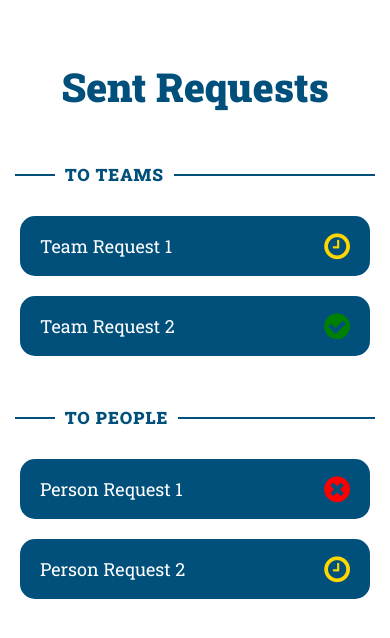
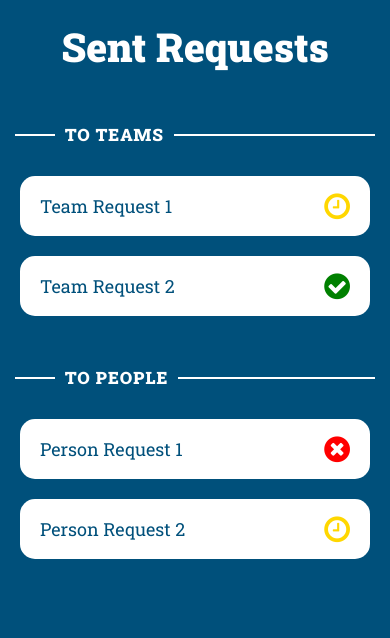
Before and after one commit to hrani2/skill_harbor_465, a React Native app in the folder skill_harbor/: screen /SentRequests in a window 390 px wide. Shown: the top 638 px of the page. Built offline with nearby package versions, Linux system fonts and the light colour scheme.

Commit message:
Inverted internal pages color scheme to fix contrast issues

```diff
--- a/skill_harbor/Browse.js
+++ b/skill_harbor/Browse.js
@@ -78,7 +78,7 @@ const Browse = ({ route, navigation }) => {
     <View style={styles.container}>
       {/* Back Button */}
       <TouchableOpacity style={styles.backButton} onPress={handleBackPress}>
-        <Icon name="arrow-left" size={24} color="#FFF" />
+        <Icon name="arrow-left" size={24} color="#00507B" />
       </TouchableOpacity>
 
       <Text style={styles.header}>{teamname}</Text>
@@ -101,7 +101,7 @@ const Browse = ({ route, navigation }) => {
 
       {/* Home Button */}
       <TouchableOpacity style={styles.homeButton} onPress={handleHomePress}>
-          <Icon name="home" size={30} color="#FFF" />
+          <Icon name="home" size={30} color="#00507B" />
         </TouchableOpacity>
       </View>
   );
@@ -112,12 +112,12 @@ const { width } = Dimensions.get('window');
 const styles = StyleSheet.create({
   container: {
     flex: 1,
-    backgroundColor: '#FFF', // Dark blue background
+    backgroundColor: '#00507B', // Dark blue background
   },
   header: {
     fontSize: 30,
     fontWeight: 'bold',
-    color: '#00507B',
+    color: '#FFF',
     textAlign: 'center',
     padding: 20,
     marginTop: 40,
@@ -125,7 +125,7 @@ const styles = StyleSheet.create({
   subheader: {
     fontSize: 22,
     fontFamily: 'RobotoSlab-Bold',
-    color: '#00507B',
+    color: '#FFF',
     paddingLeft: 20,
     paddingBottom: 10,
   },
@@ -136,7 +136,7 @@ const styles = StyleSheet.create({
     flexDirection: 'row',
     justifyContent: 'space-between',
     alignItems: 'center',
-    backgroundColor: '#00507B',
+    backgroundColor: '#FFF',
     borderRadius: 15,
     marginHorizontal: 20,
     marginBottom: 20,
@@ -146,7 +146,7 @@ const styles = StyleSheet.create({
   name: {
     fontSize: 20,
     fontFamily: 'RobotoSlab-Regular',
-    color: '#FFF',
+    color: '#00507B',
   },
   rating: {
     fontSize: 20,
@@ -163,7 +163,7 @@ const styles = StyleSheet.create({
     marginBottom: 50,
   },
   recommendation: {
-    backgroundColor: '#00507B',
+    backgroundColor: '#FFF',
     borderRadius: 15,
     padding: 10,
     width: width * 0.4, // Adjust the width as per your design requirement
@@ -183,7 +183,7 @@ const styles = StyleSheet.create({
     position: 'absolute',
     bottom: 20,
     left: 20,
-    backgroundColor: '#00507B', // White button color
+    backgroundColor: '#FFF', // White button color
     padding: 20,
     borderRadius: 50, // Make it a circle
     alignItems: 'center',
@@ -200,7 +200,7 @@ const styles = StyleSheet.create({
     top: 20, // Adjust top and left as per your UI requirements
     marginTop: 40,
     left: 20,
-    backgroundColor: '#00507B',
+    backgroundColor: '#FFF',
     padding: 10,
     borderRadius: 50,
     alignItems: 'center',
--- a/skill_harbor/ChooseTeam.js
+++ b/skill_harbor/ChooseTeam.js
@@ -40,7 +40,7 @@ const ChooseTeam = ({navigation}) => {
         </TouchableOpacity>
 
         <TouchableOpacity style={styles.homeButton} onPress={handleHomePress}>
-          <Icon name="home" size={30} color="#FFF" />
+          <Icon name="home" size={30} color="#00507B" />
         </TouchableOpacity>
 
         </View>
@@ -55,16 +55,16 @@ const styles = StyleSheet.create({
     flex: 1,
     justifyContent: 'center',
     alignItems: 'center',
-    backgroundColor: '#FFF', // Assuming a navy blue background
+    backgroundColor: '#00507B', // Assuming a navy blue background
   },
   header: {
     fontSize: 24,
     fontFamily: 'RobotoSlab-Bold',
     marginBottom: 40,
-    color: '#00507B',
+    color: '#FFF',
   },
   button: {
-    backgroundColor: '#00507B',
+    backgroundColor: '#FFF',
     padding: 10,
     marginVertical: 10,
     borderRadius: 15,
@@ -77,7 +77,7 @@ const styles = StyleSheet.create({
   },
   buttonText: {
     textAlign: 'center',
-    color: '#FFF',
+    color: '#00507B',
     fontFamily: 'RobotoSlab-Regular',
     fontSize: 20,
     // Add additional styling to match the design
@@ -86,7 +86,7 @@ const styles = StyleSheet.create({
     position: 'absolute',
     bottom: 20,
     left: 20,
-    backgroundColor: '#00507B', // White button color
+    backgroundColor: '#FFF', // White button color
     padding: 20,
     borderRadius: 50, // Make it a circle
     alignItems: 'center',
--- a/skill_harbor/CreateTeam.js
+++ b/skill_harbor/CreateTeam.js
@@ -252,7 +252,7 @@ const styles = StyleSheet.create({
   },
   container: {
     flex: 1,
-    backgroundColor: '#FFF', // Blue background color
+    backgroundColor: '#00507B', // Blue background color
     padding: 20,
     position: 'relative',
     paddingTop: 60,
@@ -262,22 +262,22 @@ const styles = StyleSheet.create({
     fontFamily: 'RobotoSlab-Regular',
   },
   labelText: {
-    color: '#000', // White text color
+    color: '#FFF', // White text color
     marginBottom: 5,
     fontFamily: 'RobotoSlab-Bold',
     letterSpacing: 1,
   },
   requiredStar: {
-    color: 'red',
+    color: '#FFEB38',
   },
   textBox: {
-    backgroundColor: '#ABAFD0', // White text box background color
+    backgroundColor: '#FFF', // White text box background color
     padding: 10,
     borderRadius: 5,
     fontFamily: 'RobotoSlab-Regular',
   },
   squareTextBox: {
-    backgroundColor: '#ABAFD0',
+    backgroundColor: '#FFF',
     padding: 10,
     borderRadius: 5,
     width: 50,  // Adjust the width as needed
@@ -294,7 +294,7 @@ const styles = StyleSheet.create({
     marginBottom: 20,
   },
   addSkillTitle: {
-    color: '#00507B',
+    color: '#FFF',
     fontSize: 16,
     fontFamily: 'RobotoSlab-Bold',
   },
@@ -389,7 +389,7 @@ const styles = StyleSheet.create({
     justifyContent: 'space-between',
   },
   largeTextBox: {
-    backgroundColor: '#ABAFD0', // White text box background color
+    backgroundColor: '#FFF', // White text box background color
     padding: 10,
     borderRadius: 5,
     height: 120,
--- a/skill_harbor/JoinCode.js
+++ b/skill_harbor/JoinCode.js
@@ -154,7 +154,7 @@ const styles = StyleSheet.create({
   },
   container: {
     flex: 1,
-    backgroundColor: '#FFF', // Blue background color
+    backgroundColor: '#00507B', // Blue background color
     padding: 20,
     paddingTop: 60,
     position: 'relative',
@@ -163,22 +163,22 @@ const styles = StyleSheet.create({
     marginBottom: 20,
   },
   labelText: {
-    color: '#00507B', // White text color
+    color: '#FFF', // White text color
     marginBottom: 5,
     fontFamily: 'RobotoSlab-Bold',
     letterSpacing: 1,
   },
   requiredStar: {
-    color: 'red',
+    color: '#FFEB38',
   },
   textBox: {
-    backgroundColor: '#ABAFD0',
+    backgroundColor: '#FFF', // White text box background color
     padding: 10,
     borderRadius: 5,
     fontFamily: 'RobotoSlab-Regular',
   },
   largeTextBox: {
-    backgroundColor: '#ABAFD0', // White text box background color
+    backgroundColor: '#FFF', // White text box background color
     padding: 10,
     borderRadius: 5,
     height: 120,
--- a/skill_harbor/LoginScreen.js
+++ b/skill_harbor/LoginScreen.js
@@ -70,7 +70,7 @@ const LoginScreen = ({ navigation }) => {
         onPress={() => {}}
         style={styles.forgotPasswordButton}
       >
-        <Text style={styles.forgotPasswordText}>Forget Password?</Text>
+        <Text style={styles.forgotPasswordText}>Forgot Password?</Text>
       </TouchableOpacity>
 
       <TouchableOpacity
--- a/skill_harbor/PendingInvites.js
+++ b/skill_harbor/PendingInvites.js
@@ -93,14 +93,13 @@ const PendingInvites = ({ navigation }) => {
 const styles = StyleSheet.create({
   container: {
     flex: 1,
-    backgroundColor: '#FFF',
+    backgroundColor: '#00507B',
   },
   header: {
     fontSize: 40,
-    color: '#00507B',
+    color: '#FFF',
     textAlign: 'center',
     padding: 20,
-    marginTop: 40,
     fontFamily: 'RobotoSlab-Black',
   },
   headerContainer: {
@@ -111,7 +110,7 @@ const styles = StyleSheet.create({
   lineone: {
     flex: 1,
     height: 2,
-    backgroundColor: '#00507B',
+    backgroundColor: '#FFF',
     marginRight: -30,
     maxWidth: 40,
     marginLeft: 15,
@@ -119,7 +118,7 @@ const styles = StyleSheet.create({
   contentHeader: {
     fontFamily: 'RobotoSlab-Black',
     fontSize: 17,
-    color: '#00507B',
+    color: '#FFF',
     paddingVertical: 10,
     letterSpacing: 1,
     alignSelf: 'flex-start',
@@ -128,7 +127,7 @@ const styles = StyleSheet.create({
   line: {
     flex: 1,
     height: 2,
-    backgroundColor: '#00507B',
+    backgroundColor: '#FFF',
     marginLeft: -30,
     marginRight: 15,
   },
@@ -140,7 +139,7 @@ const styles = StyleSheet.create({
     flexDirection: 'row',
     justifyContent: 'space-between',
     alignItems: 'center',
-    backgroundColor: '#00507B',
+    backgroundColor: '#FFF',
     borderRadius: 15,
     paddingVertical: 15,
     paddingHorizontal: 20,
@@ -148,7 +147,7 @@ const styles = StyleSheet.create({
   cardText: {
     fontSize: 18,
     fontFamily: 'RobotoSlab-Regular',
-    color: '#FFF',
+    color: '#00507B',
   },
 });
 
--- a/skill_harbor/Search.js
+++ b/skill_harbor/Search.js
@@ -53,7 +53,7 @@ const Search = ( {navigation}) => {
         <TouchableOpacity style={styles.filterButton} onPress={() => setModalVisible(true)}>
             <Text style={styles.filterText}>Filters</Text>
             <View style={styles.filterIcon}>
-                <Icon name="sliders" size={20} color="#FFF" />
+                <Icon name="sliders" size={20} color="#00507B" />
             </View>
             <MyModal
               modalVisible={modalVisible}
@@ -149,7 +149,7 @@ const Search = ( {navigation}) => {
           </ScrollView>
           <TouchableOpacity style={styles.floatButton} onPress={() => navigation.navigate('Home')}>
           <View style = {styles.homeicon}>
-            <Icon name="home" size={30} color="#00507B" />
+            <Icon name="home" size={30} color="#FFF" />
           </View>
           </TouchableOpacity>
         </View>
@@ -164,7 +164,7 @@ const Search = ( {navigation}) => {
       backgroundColor: 'rgba(0, 0, 0, 0.5)',
     },
     modalView: {
-      backgroundColor: "white",
+      backgroundColor: "#00507B",
       borderRadius: 20,
       width: "90%",
       height: 170,
@@ -184,7 +184,7 @@ const Search = ( {navigation}) => {
     },
     modalTitle: {
       fontSize: 21,
-      color: '#00507B',
+      color: '#FFF',
       fontFamily: 'RobotoSlab-Bold',
       letterSpacing: 1,
       top: 10,
@@ -209,6 +209,7 @@ const Search = ( {navigation}) => {
     },
     container: {
       flex: 1,
+      backgroundColor: '#00507B',
     },
     searchSection: {
       flexDirection: 'row',
@@ -216,7 +217,7 @@ const Search = ( {navigation}) => {
       backgroundColor: '#FFF',
       borderRadius: 15,
       borderWidth: 1,
-      borderColor: "#00507B",
+      borderColor: "#FFF",
       margin: 10,
       top: 50,
       padding: 5,
@@ -238,8 +239,8 @@ const Search = ( {navigation}) => {
       justifyContent: 'center',
       borderWidth: 2,
       width: 100,
-      backgroundColor: "#00507B",
-      borderColor:  "#00507B",
+      backgroundColor: "#FFF",
+      borderColor:  "#FFF",
       borderRadius: 7,
     },
     filterIcon: {
@@ -250,7 +251,7 @@ const Search = ( {navigation}) => {
     filterText: {
         fontSize: 17,
         fontFamily: 'RobotoSlab-Regular',
-        color: 'white',
+        color: '#00507B',
         alignSelf: 'center',
         right: 5,
     },
@@ -267,7 +268,7 @@ const Search = ( {navigation}) => {
       padding: 10,
     },
     card: {
-      backgroundColor: '#00507B',
+      backgroundColor: '#FFF',
       borderRadius: 10,
       padding: 20,
       marginBottom: 10,
@@ -287,7 +288,7 @@ const Search = ( {navigation}) => {
       fontFamily: 'RobotoSlab-Bold',
       marginBottom: 10,
       top: 10,
-      color: '#FFF',
+      color: '#00507B',
       letterSpacing: 1,
     },
     summary: {
@@ -295,17 +296,17 @@ const Search = ( {navigation}) => {
       fontFamily: 'RobotoSlab-Regular',
       marginBottom: 30,
       top: 20,
-      color: '#FFF',
+      color: '#00507B',
       alignSelf: 'center',
     },
     learnMoreButton: {
-      backgroundColor: '#FFF',
+      backgroundColor: '#00507B',
       padding: 10,
       borderRadius: 7,
       alignSelf: 'center',
     },
     learnMoreText: {
-      color: '#00507B',
+      color: '#FFF',
       fontSize: 16,
       fontFamily: 'RobotoSlab-Regular',
     },
@@ -313,7 +314,7 @@ const Search = ( {navigation}) => {
       width: 60,
       height: 60,
       borderRadius: 30,
-      backgroundColor: "#FFF",
+      backgroundColor: "#00507B",
       alignItems: 'center',
       justifyContent: 'center',
       shadowColor: "#000",
--- a/skill_harbor/SentRequests.js
+++ b/skill_harbor/SentRequests.js
@@ -76,15 +76,14 @@ const SentRequests = ({ navigation }) => {
 const styles = StyleSheet.create({
   container: {
     flex: 1,
-    backgroundColor: '#FFF',
+    backgroundColor: '#00507B',
   },
   header: {
     fontSize: 40,
-    color: '#00507B',
+    color: '#FFF',
     textAlign: 'center',
     padding: 20,
     fontFamily: 'RobotoSlab-Black',
-    marginTop: 40,
   },
   headerContainer: {
     flexDirection: 'row',
@@ -94,7 +93,7 @@ const styles = StyleSheet.create({
   lineone: {
     flex: 1,
     height: 2,
-    backgroundColor: '#00507B',
+    backgroundColor: '#FFF',
     marginRight: -30,
     maxWidth: 40,
     marginLeft: 15,
@@ -102,7 +101,7 @@ const styles = StyleSheet.create({
   contentHeader: {
     fontFamily: 'RobotoSlab-Black',
     fontSize: 17,
-    color: '#00507B',
+    color: '#FFF',
     paddingVertical: 10,
     letterSpacing: 1,
     alignSelf: 'flex-start',
@@ -111,7 +110,7 @@ const styles = StyleSheet.create({
   line: {
     flex: 1,
     height: 2,
-    backgroundColor: '#00507B',
+    backgroundColor: '#FFF',
     marginLeft: -30,
     marginRight: 15,
   },
@@ -123,7 +122,7 @@ const styles = StyleSheet.create({
     flexDirection: 'row',
     justifyContent: 'space-between',
     alignItems: 'center',
-    backgroundColor: '#00507B',
+    backgroundColor: '#FFF',
     borderRadius: 15,
     paddingVertical: 15,
     paddingHorizontal: 20,
@@ -131,7 +130,7 @@ const styles = StyleSheet.create({
   cardText: {
     fontSize: 18,
     fontFamily: 'RobotoSlab-Regular',
-    color: '#FFF',
+    color: '#00507B',
   },
 });
 
```
Also changed, not shown: 1 other file (tests, documents, lock files or other folders).
